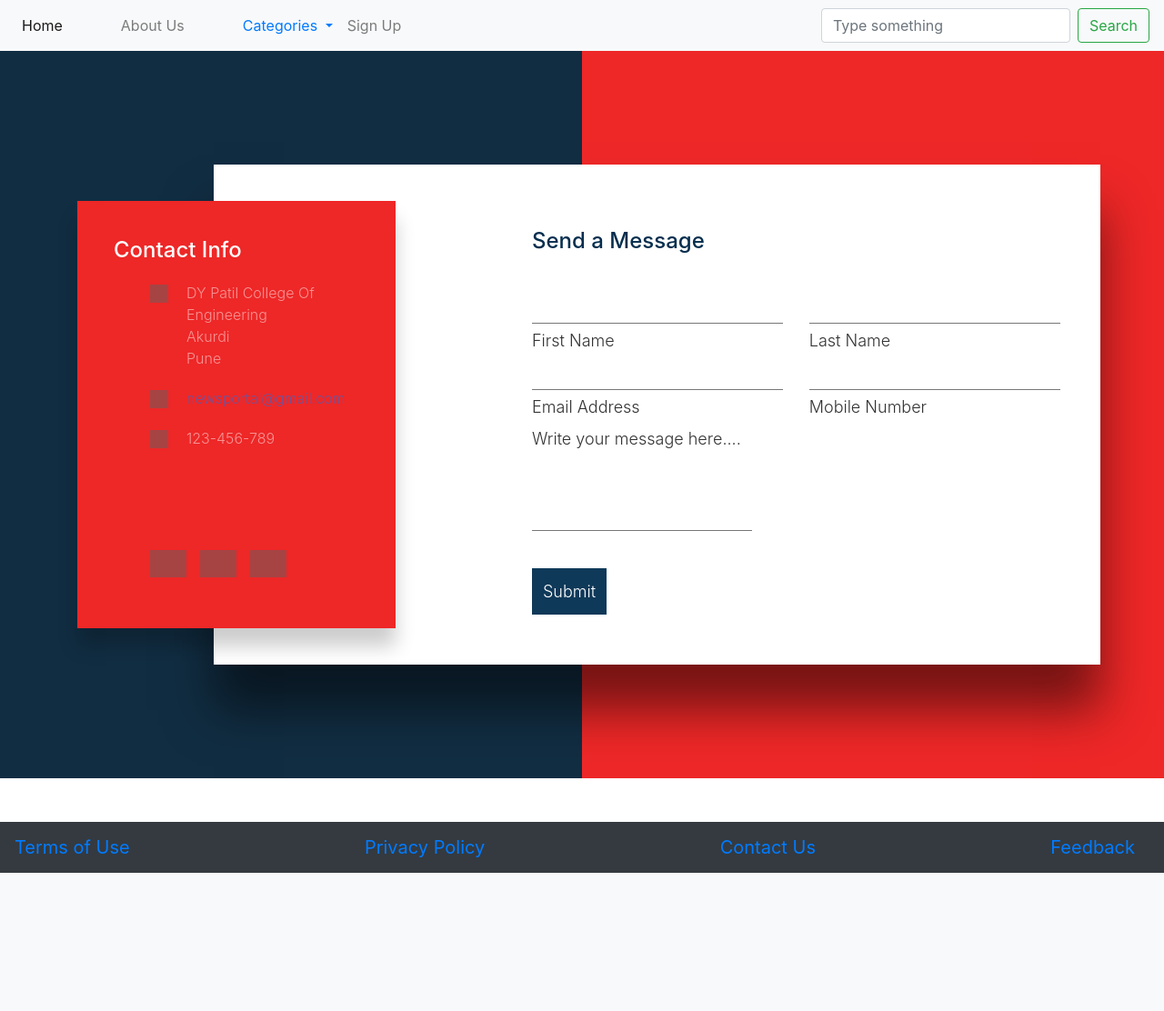
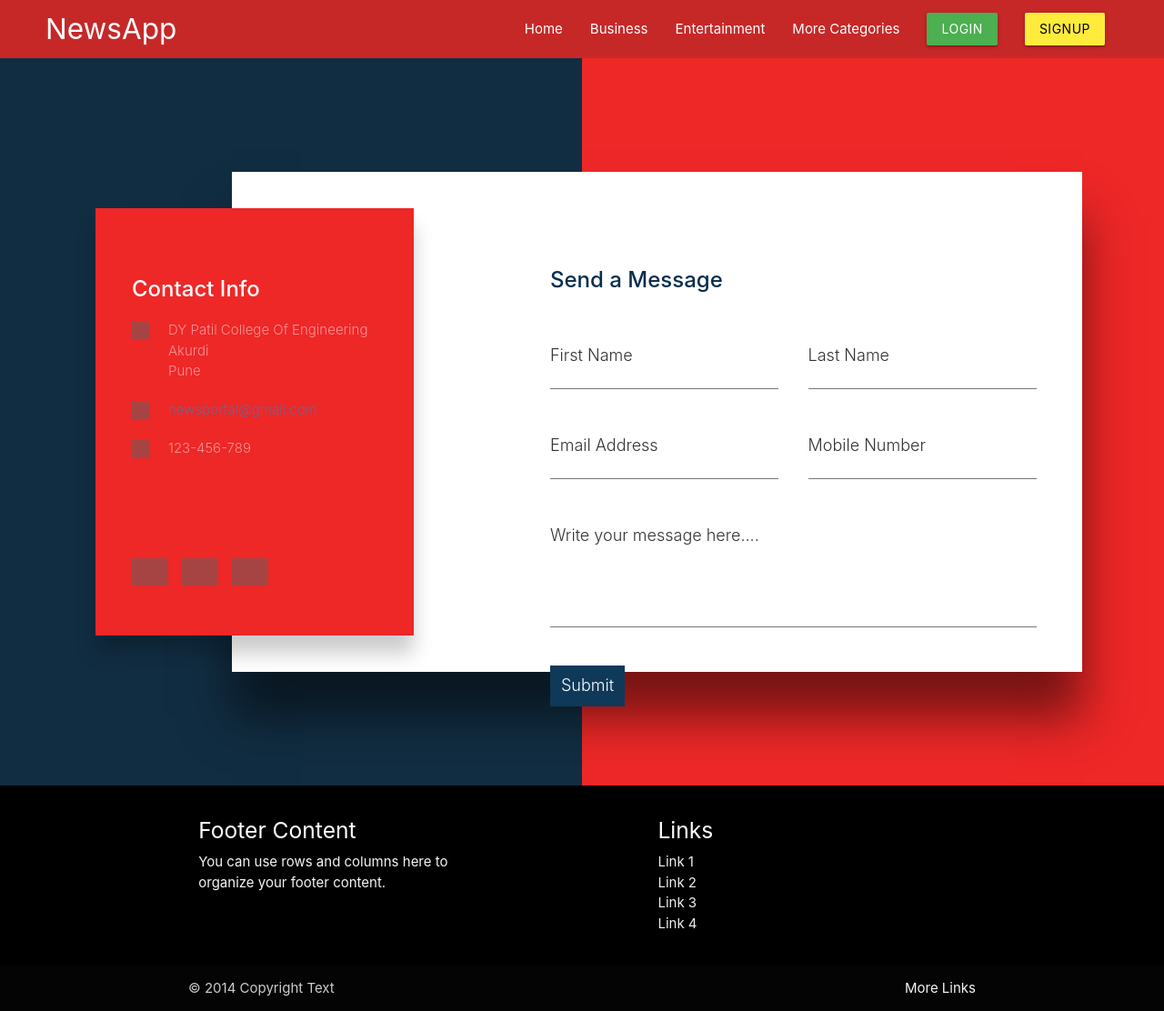
Before and after one commit to Akash1362000/News-Web-App, a Django app: page /contact-us in a window 1280 px wide. Shown: the whole page at 91% size. Before the commit the page ends 960 px from the top, so only its background shows below. Run offline with Django 3.2, Linux system fonts and the light colour scheme; some libraries are stand-ins or nearby versions; grey boxes are pictures that could not be loaded.

```diff
--- a/django_newsapp/settings.py
+++ b/django_newsapp/settings.py
@@ -14,6 +14,7 @@ import os
 
 # Build paths inside the project like this: os.path.join(BASE_DIR, ...)
 BASE_DIR = os.path.dirname(os.path.dirname(os.path.abspath(__file__)))
+PWA_SERVICE_WORKER_PATH = os.path.join(BASE_DIR, 'newsapp/static/newsapp', 'serviceworker.js')
 
 
 # Quick-start development settings - unsuitable for production
@@ -25,7 +26,7 @@ SECRET_KEY = '(qm*9%)ui9lk&s#bcyvrwr5j)c!=!s*3bb!)8k!83pzcl(bjzu'
 # SECURITY WARNING: don't run with debug turned on in production!
 DEBUG = True
 
-ALLOWED_HOSTS = []
+ALLOWED_HOSTS = ['127.0.0.1', '10.0.2.2']
 
 
 # Application definition
@@ -38,6 +39,7 @@ INSTALLED_APPS = [
     'django.contrib.sessions',
     'django.contrib.messages',
     'django.contrib.staticfiles',
+    'pwa'
 ]
 
 MIDDLEWARE = [
--- a/newsapp/templates/newsapp/base.html
+++ b/newsapp/templates/newsapp/base.html
@@ -1,58 +1,125 @@
-{% load static %}
 <!DOCTYPE html>
 <html lang="en">
+{% load static %}
+<link rel="manifest" href="{% static 'newsapp/manifest.json' %}">
+{% load pwa %}
 <head>
+  {% progressive_web_app_meta %}
   <meta charset="utf-8">
   <meta name="viewport" content="width=device-width, initial-scale=1">
   <link rel="stylesheet" href="https://maxcdn.bootstrapcdn.com/bootstrap/4.5.2/css/bootstrap.min.css">
   <script src="https://ajax.googleapis.com/ajax/libs/jquery/3.5.1/jquery.min.js"></script>
   <script src="https://cdnjs.cloudflare.com/ajax/libs/popper.js/1.16.0/umd/popper.min.js"></script>
-  <script src="https://maxcdn.bootstrapcdn.com/bootstrap/4.5.2/js/bootstrap.min.js"></script>
+  <!-- Compiled and minified CSS -->
+  <link rel="stylesheet" href="https://cdnjs.cloudflare.com/ajax/libs/materialize/1.0.0/css/materialize.min.css">
+  <!-- Compiled and minified JavaScript -->
+  <script src="https://cdnjs.cloudflare.com/ajax/libs/materialize/1.0.0/js/materialize.min.js"></script>
+  <link href="https://fonts.googleapis.com/icon?family=Material+Icons" rel="stylesheet">
+  <script src="{% static 'newsapp/script.js' %}"></script>
+
+  <!-- PWA support for IE 11 and Safari -->
+  <meta name="theme-color" content="#c62828">
+  <!-- <link rel="apple-touch-icon" href="{% static 'newsapp/img.png' %}">
+ -->
   {% block head %}{% endblock %}
 </head>
 
 <body>
-<nav class="navbar navbar-expand-lg navbar-light bg-light">
-    <div class="collapse navbar-collapse" id="navbarSupportedContent">
-      <ul class="navbar-nav mr-auto">
-        <li class="nav-item active">
-          <a class="nav-link mr-5" href="{% url 'news-home' %}">Home <span class="sr-only">(current)</span></a>
-        </li>
-        <li class="nav-item">
-          <a class="nav-link mr-5" href="#">About Us</a>
-        </li>
-        <li class="nav-item dropdown">
-          <a class="nav-link dropdown-toggle text-primary" href="#" id="navbarDropdown" role="button" data-toggle="dropdown" aria-haspopup="true" aria-expanded="false">
-            Categories
-          </a>
-          <div class="dropdown-menu" aria-labelledby="navbarDropdown">
-            <a class="dropdown-item" href="{% url 'business' %}">Business</a>
-            <a class="dropdown-item" href="#">Health</a>
-            <a class="dropdown-item" href="{% url 'entertainment' %}">Entertainment</a>
-            <a class="dropdown-item" href="{% url 'sports' %}">Sports</a>
-            <a class="dropdown-item" href="#">Travel</a>
-            <div class="dropdown-divider"></div>
-            <a class="dropdown-item" href="#">More</a>
-          </div>
-        </li>
-        <li class="nav-item">
-          <a class="nav-link mr-5" href="{% url 'Registration' %}">Sign Up</a>
-        </li>
+  <style>
+    a:link{
+      text-decoration: none;
+    }
+  </style>
+  <nav>
+    <div class="nav-wrapper" style="padding: 0px 50px; background-color: #c62828">
+      <a href="{% url 'news-home' %}" class="brand-logo">NewsApp</a>
+      <a href="#" data-target="slide-out" class="sidenav-trigger"><i class="material-icons">menu</i></a>
+      <ul class="right hide-on-med-and-down">
+        <li><a href="{% url 'news-home' %}">Home</a></li>
+        <li><a href="{% url 'business' %}">Business</a></li>
+        <li><a href="{% url 'entertainment' %}">Entertainment</a></li>
+        <li><a class="dropdown-trigger" data-target="dropdown1">More Categories</a></li>
+        <li><a href="collapsible.html" class="waves-effect waves-light btn green">Login</a></li>
+        <li><a href="mobile.html" class="waves-effect waves-light btn yellow black-text">Signup</a></li>
       </ul>
-      <form class="form-inline my-2 my-lg-0">
-        <input class="form-control mr-sm-2" type="search" placeholder="Type something" aria-label="Search">
-        <button class="btn btn-outline-success my-2 my-sm-0" type="submit">Search</button>
-      </form>
     </div>
   </nav>
+  <ul id="slide-out" class="sidenav">
+    <li><div class="user-view">
+      <div class="background">
+        <img src="images/office.jpg">
+      </div>
+      <a href="#user"><img class="circle" src="images/yuna.jpg"></a>
+      <a href="#name"><span class="black-text name">John Doe</span></a>
+      <a href="#email"><span class="black-text email">jdandturk@gmail.com</span></a>
+    </div></li>
+    <li><a href="{% url 'news-home' %}" class="waves-effect"><i class="material-icons">home</i>Home</a></li>
+    <li><div class="divider"></div></li>
+    <li><a href="{% url 'business' %}" class="waves-effect"><i class="material-icons">business</i>Business</a></li>
+    <li><a href="{% url 'entertainment' %}" class="waves-effect"><i class="material-icons">beach_access</i>Entertainment</a></li>
+    <li><a href="#!" class="waves-effect"><i class="material-icons">business_center</i>Politics</a></li>
+    <li><a href="#!" class="waves-effect"><i class="material-icons">computer</i>Technology</a></li>
+    <li><a href="{% url 'sports' %}" class="waves-effect"><i class="material-icons">directions_bike</i>Sports</a></li>
+    <li><a href="#!" class="waves-effect"><i class="material-icons">healing</i>Health</a></li>
+    <li><a href="#!" class="waves-effect"><i class="material-icons">directions_boat</i>Travel</a></li>
+    <li><div class="divider"></div></li>
+    <li><a href="#!" class="waves-effect"><i class="material-icons">person</i>Login</a></li>
+    <li><a href="#!" class="waves-effect"><i class="material-icons">person_add</i>Signup</a></li>
+    <li><a href="#!" class="waves-effect"><i class="material-icons">announcement</i>About Us!</a></li>
+    <li><a href="#!" class="waves-effect"><i class="material-icons">contact_phone</i>Contact Us</a></li>
+  </ul>
+
+  <ul class="sidenav" id="mobile-demo">
+    <li><a href="sass.html">Sass</a></li>
+    <li><a href="badges.html">Components</a></li>
+    <li><a href="collapsible.html">Javascript</a></li>
+    <li><a href="mobile.html">Mobile</a></li>
+  </ul>
+  <!-- Dropdown Structure -->
+  <ul id='dropdown1' class='dropdown-content'>
+    <li><a href="#!">Politics</a></li>
+    <li class="divider" tabindex="-1"></li>
+    <li><a href="#!">Technology</a></li>
+    <li class="divider" tabindex="-1"></li>
+    <li><a href="{% url 'sports' %}">Sports</a></li>
+    <li class="divider" tabindex="-1"></li>
+    <li><a href="#!">Health</a></li>
+    <li class="divider" tabindex="-1"></li>
+    <li><a href="#!">Travel</a></li>
+  </ul>
 
   <!-- Body -->
   {% block body %}{% endblock %}
+  <footer class="page-footer black">
+    <div class="container">
+      <div class="row">
+        <div class="col l6 s12">
+          <h5 class="white-text">Footer Content</h5>
+          <p class="grey-text text-lighten-4">You can use rows and columns here to organize your footer content.</p>
+        </div>
+        <div class="col l4 offset-l2 s12">
+          <h5 class="white-text">Links</h5>
+          <ul>
+            <li><a class="grey-text text-lighten-3" href="#!">Link 1</a></li>
+            <li><a class="grey-text text-lighten-3" href="#!">Link 2</a></li>
+            <li><a class="grey-text text-lighten-3" href="#!">Link 3</a></li>
+            <li><a class="grey-text text-lighten-3" href="#!">Link 4</a></li>
+          </ul>
+        </div>
+      </div>
+    </div>
+    <div class="footer-copyright">
+      <div class="container">
+      © 2014 Copyright Text
+      <a class="grey-text text-lighten-4 right" href="#!">More Links</a>
+      </div>
+    </div>
+  </footer>
 
-  <footer class="navbar navbar-danger bg-dark mt-5">
-    <a class="navbar-brand" href="#">Terms of Use</a>
-    <a class="navbar-brand" href="#">Privacy Policy</a>
-    <a class="navbar-brand" href="{% url 'contact-us' %}">Contact Us</a>
-    <a class="navbar-brand" href="{% url 'Feedback' %}">Feedback</a>
-  </h6>
-  </footer>
+  <!-- <script>
+    if (!navigator.serviceWorker.controller) {
+        navigator.serviceWorker.register("{% static 'newsapp/sw.js' %}").then(function(reg) {
+            console.log("Service worker has been registered for scope: " + reg.scope);
+        });
+    }
+    </script> -->
--- a/newsapp/urls.py
+++ b/newsapp/urls.py
@@ -1,5 +1,6 @@
-from django.urls import path
+from django.urls import path, include
 from . import views
+from django.views.generic import TemplateView
 
 urlpatterns = [
     path('', views.Home, name='news-home'),
@@ -10,5 +11,9 @@ urlpatterns = [
     path('registration',views.Registration, name='Registration'),
     path('sports',views.Sports, name='sports'),
     path('business',views.Business, name='business'),
-    path('entertainment',views.Entertainment, name='entertainment')
+    path('entertainment',views.Entertainment, name='entertainment'),
+    path('test', views.test, name='test'), #test url pattern
+    #path('', include('pwa.urls')),
+    path('serviceworker.js', (TemplateView.as_view(template_name="newsapp/serviceworker.js",
+    content_type='application/javascript', )), name='serviceworker.js'),
 ]
--- a/newsapp/views.py
+++ b/newsapp/views.py
@@ -45,7 +45,7 @@ def Entertainment(request):
 def Business(request):
     return render(request, 'newsapp/business.html')
 
-def index(request):
+""" def index(request):
 
     newsapi = NewsApiClient(api_key ='492204b5fab24074b7e237e955eb3218')
     top = newsapi.get_top_headlines(sources ='techcrunch')
@@ -64,3 +64,7 @@ def index(request):
 
 
     return render(request, 'newsapp/index.html', context ={"mylist":mylist})
+ """
+#Test view for Materialized Home Page - Feel free to delete it
+def test(request):
+    return render(request, 'newsapp/test.html')
--- /dev/null
+++ b/static/newsapp/script.js
@@ -0,0 +1,15 @@
+var instance = M.Carousel.init({
+    fullWidth: true
+  });
+  document.addEventListener('DOMContentLoaded', function() {
+    var elems = document.querySelectorAll('.sidenav');
+    var instances = M.Sidenav.init(elems, {});
+  });
+
+  document.addEventListener('DOMContentLoaded', function() {
+    var elems = document.querySelectorAll('.dropdown-trigger');
+    var instances = M.Dropdown.init(elems, {hover: true, closeOnClick: true, inDuration: 350, outDuration: 400, constrainWidth: true, container: null   });
+  });
+
+var collapsibleElem = document.querySelector('.collapsible');
+var collapsibleInstance = M.Collapsible.init(collapsibleElem, options);
```
Also changed, not shown: newsapp/templates/newsapp/home.html (+46 -3 lines), newsapp/templates/newsapp/serviceworker.js (added, +51 -0 lines), newsapp/templates/newsapp/test.html (added, +106 -0 lines), static/newsapp/manifest.json (added), static/newsapp/news128.png (added), static/newsapp/news16.png (added), static/newsapp/news24.png (added), static/newsapp/news256.png (added), static/newsapp/news32.png (added), static/newsapp/news512.png (added), static/newsapp/news64.png (added).
